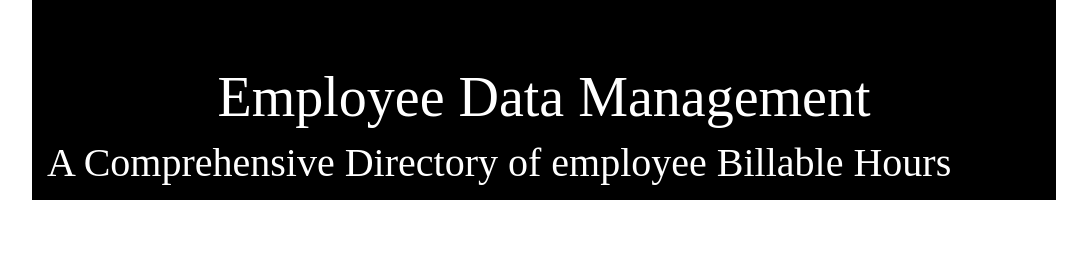
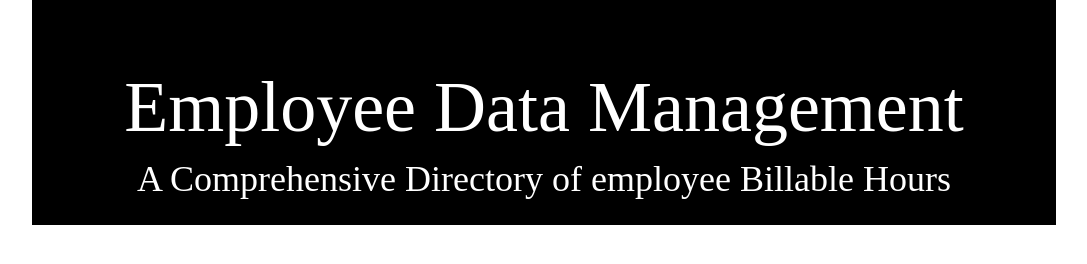
Before and after one commit to jeasleygtr/timesheet-project, a plain HTML site: page index.html in a window 1280 px wide. Shown: the whole page, without its empty margins (103-1190 px from the left). Drawn offline with nearby package versions, Linux system fonts and the light colour scheme.

Commit message:
jumbotron layout

```diff
--- a/assets/css/style.css
+++ b/assets/css/style.css
@@ -1,12 +1,17 @@
 .jumbotron {
     width: 80%;
-    height: 200px;
+    height: 225px;
     font-family: 'Times New Roman', serif;
     background: black;
     color: white;
     margin-left: 135px;
 }
 
-.subhead {
-    margin-left: 50px;
+#mainhead {
+    text-align: center;
+    font-size: 72px;
 }
+#subhead {
+    text-align: center;
+    font-size: 36px;
+}
--- a/index.html
+++ b/index.html
@@ -14,8 +14,8 @@
 <body>
     <div class="jumbotron jumbotron-fluid">
         <div class="container">
-            <h1 class="display-4 text-center font-weight-heavy">Employee Data Management</h1>
-            <h1> A Comprehensive Directory of employee Billable Hours</h1>
+            <h1 id=mainhead>Employee Data Management</h1>
+            <h1 id=subhead> A Comprehensive Directory of employee Billable Hours</h1>
 
         </div>
     </div>
```
